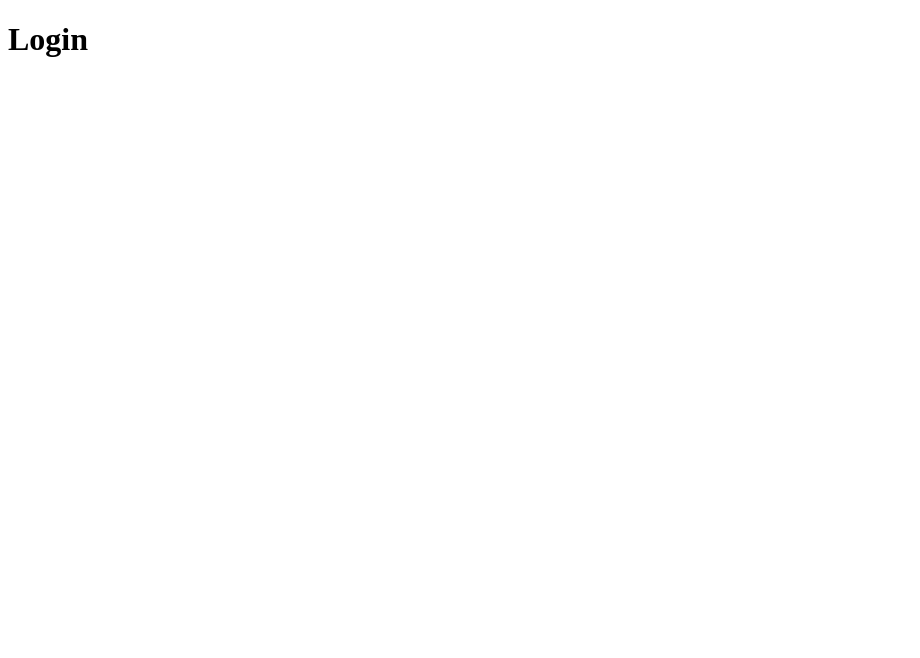
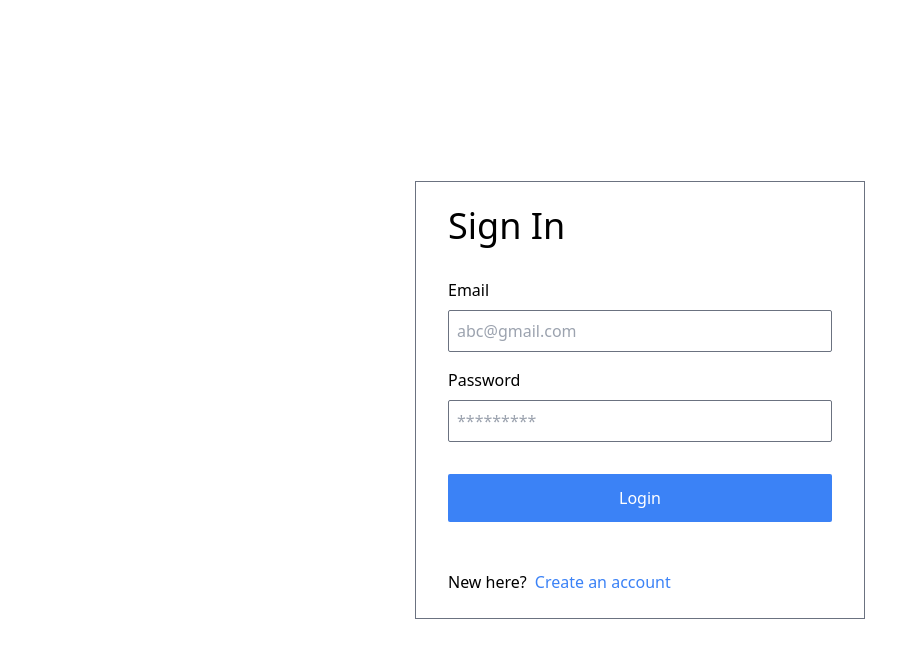
Before and after one commit to SadaqatDahani786/client-db-project, a website: page views/index.html in a window 1280 px wide. Shown: the whole page, without its empty margins (0-920 px from the left). Drawn offline with nearby package versions, Linux system fonts and the light colour scheme.

Commit message:
Added login page and connected it to the backend

```diff
--- a/views/index.html
+++ b/views/index.html
@@ -3,9 +3,82 @@
   <head>
     <meta charset="UTF-8" />
     <meta name="viewport" content="width=device-width, initial-scale=1.0" />
-    <title>Login</title>
+    <script src="https://cdn.tailwindcss.com"></script>
+    <title>Sign In</title>
   </head>
   <body>
-    <h1>Login</h1>
+    <main class="flex h-screen flex justify-center items-center">
+      <form id="form-login" class="px-8 border-solid border border-gray-500">
+        <h1 class="py-6 text-4xl">Sign In</h1>
+        <div class="flex flex-col gap-2 py-2">
+          <label class="text-1xl" for="email">Email</label>
+          <input
+            class="w-96 border border-gray-500 rounded-sm p-2"
+            id="email"
+            type="email"
+            name="email"
+            required
+            placeholder="abc@gmail.com"
+          />
+        </div>
+        <div class="flex flex-col gap-2 py-2">
+          <label class="text-1xl" for="password">Password</label>
+          <input
+            class="w-96 border border-gray-500 rounded-sm p-2"
+            id="password"
+            type="password"
+            name="password"
+            required
+            placeholder="*********"
+          />
+        </div>
+        <div class="flex flex-col gap-2 py-6">
+          <button
+            type="submit"
+            class="text-1xl text-white bg-blue-500 hover:bg-blue-600 transition p-3 rounded-sm"
+          >
+            Login
+          </button>
+        </div>
+        <div class="flex flex-row gap-2 py-6">
+          New here?
+          <a href="/signup" class="text-1xl text-blue-500 hover:underline"
+            >Create an account</a
+          >
+        </div>
+      </form>
+    </main>
+
+    <script>
+      document
+        .querySelector('#form-login')
+        .addEventListener('submit', (e, s) => {
+          e.preventDefault()
+
+          //1) Get email and password
+          const email = document.querySelector('input[type=email]').value
+          const password = document.querySelector('input[type=password]').value
+
+          //2) Make post request to the server
+          fetch('http://localhost:3000/api/v1/login', {
+            body: JSON.stringify({ email, password }),
+            method: 'POST',
+            headers: {
+              'Content-Type': 'application/json',
+            },
+          })
+            .then((res) => res.json())
+            .then((resJson) => {
+              //=> if request failed, show error
+              if (resJson.status === 'failed')
+                return alert(
+                  `Login unsuccessful, ${resJson.error}, please try again.`
+                )
+              //=> No error, proceed to the dashbaord
+              else window.location.replace('/dashboard')
+            })
+            .catch((err) => alert(`Error occured, ${err.message}`))
+        })
+    </script>
   </body>
 </html>
```
Also changed, not shown: index.js (+22 -1 lines), views/dashboard.html (added, +9 -0 lines), views/signup.html (added, +9 -0 lines).
